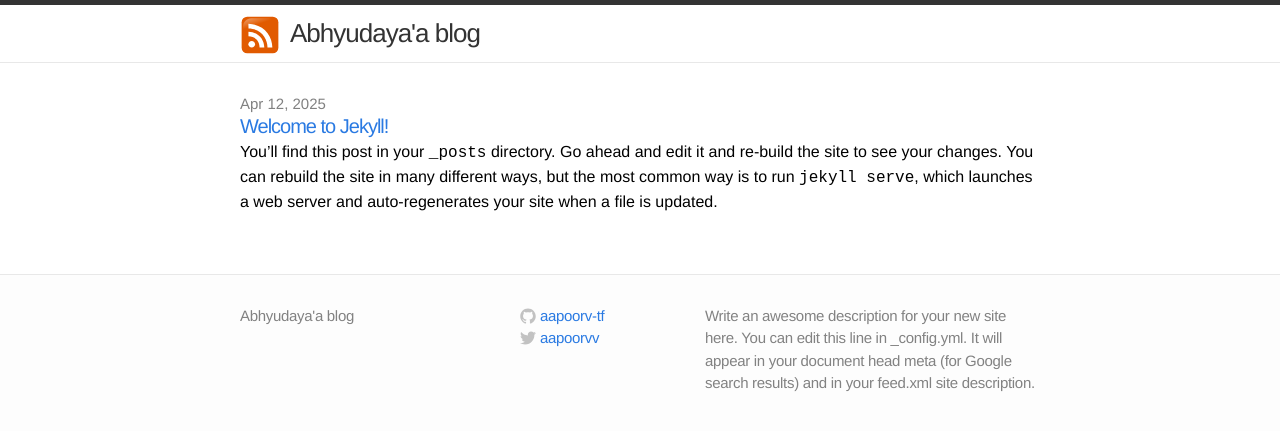
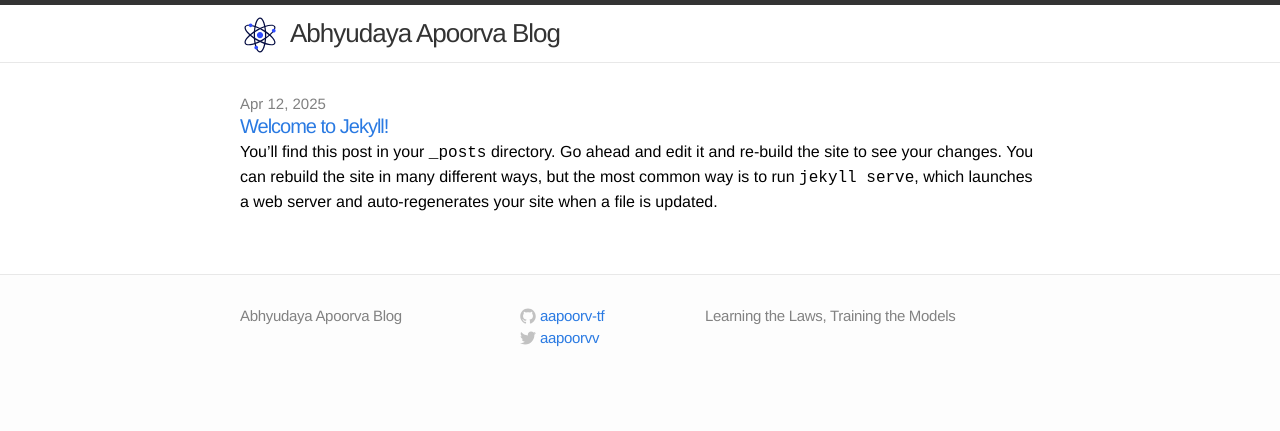
Before and after one commit to aapoorv-tf/aapoorv-tf.github.io, a Jekyll site: the page built from index.html, in a window 1280 px wide. Shown: the top 431 px of the page. Built offline with Jekyll 4.4.1, drawn with Linux system fonts in a browser that asks for light colours.

Commit message:
Minor changes

```diff
--- a/_config.yml
+++ b/_config.yml
@@ -18,14 +18,12 @@
 # You can create any custom variable you would like, and they will be accessible
 # in the templates via {{ site.myvariable }}.
 
-title: Abhyudaya'a blog
+title: Abhyudaya Apoorva Blog
 email: abhyudayaapoorvacr7@gmail.com
 description: >- # this means to ignore newlines until "baseurl:"
-  Write an awesome description for your new site here. You can edit this
-  line in _config.yml. It will appear in your document head meta (for
-  Google search results) and in your feed.xml site description.
+  Learning the Laws, Training the Models
 baseurl: "" # the subpath of your site, e.g. /blog
-url: "" # the base hostname & protocol for your site, e.g. http://example.com
+url: "http://aapoorv-tf.github.io/" # the base hostname & protocol for your site, e.g. http://example.com
 twitter_username: aapoorvv
 github_username:  aapoorv-tf
 
--- a/_includes/header.html
+++ b/_includes/header.html
@@ -4,7 +4,7 @@
 
       <div style="float:left; margin-top:10px; margin-right:10px;">
       <a href="{{ "/feed.xml" | prepend: site.baseurl }}">
-        <img src="/assets/rssicon.svg" width="40">
+        <img src="/assets/atom.svg" width="40">
       </a>
       </div>
 
```
Also changed, not shown: assets/atom.svg (added), assets/rssicon.svg (deleted).
